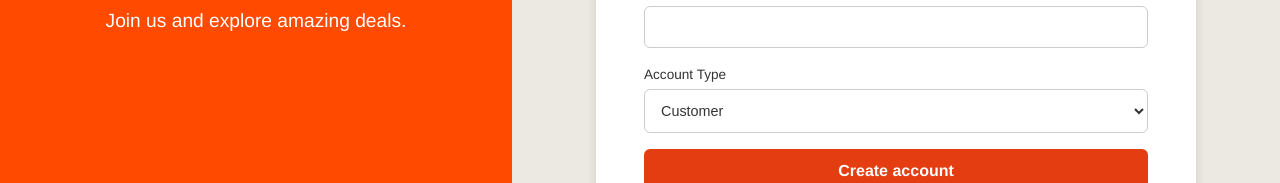
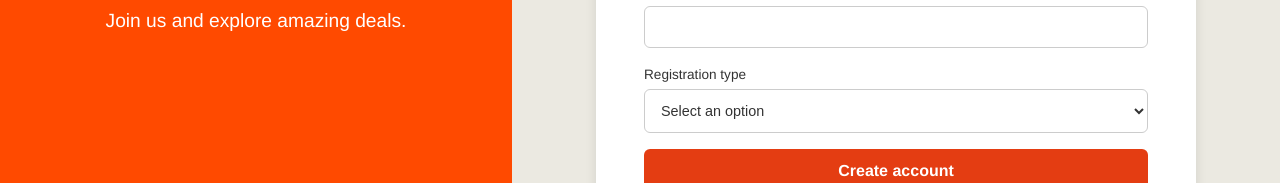
Before and after one commit to osmansahyilmaz/CS308-Term-Project, a React (Create React App) app in the folder frontend/: page /register in a window 1280 px wide. Shown: the part 464-647 px from the top of the page. Built offline with nearby package versions, Linux system fonts and the light colour scheme; no server answers.

Commit message:
Frontend fix.

```diff
--- a/frontend/src/pages/RegisterPage.jsx
+++ b/frontend/src/pages/RegisterPage.jsx
@@ -101,14 +101,17 @@ function RegisterPage() {
                         </div>
 
                         <div className={styles.inputGroup}>
-                            <label htmlFor="role">Account Type</label>
+                            <label htmlFor="role_id">Registration type</label>
                             <select
-                                id="role"
-                                name="role"
+                                id="role_id"
+                                name="role_id"
                                 value={formData.role_id}
                                 onChange={handleChange}
                                 required
                             >
+                                <option value="" disabled>
+                                    Select an option
+                                </option>
                                 <option value="1">Customer</option>
                                 <option value="2">Product Manager</option>
                                 <option value="3">Sales Manager</option>
```
